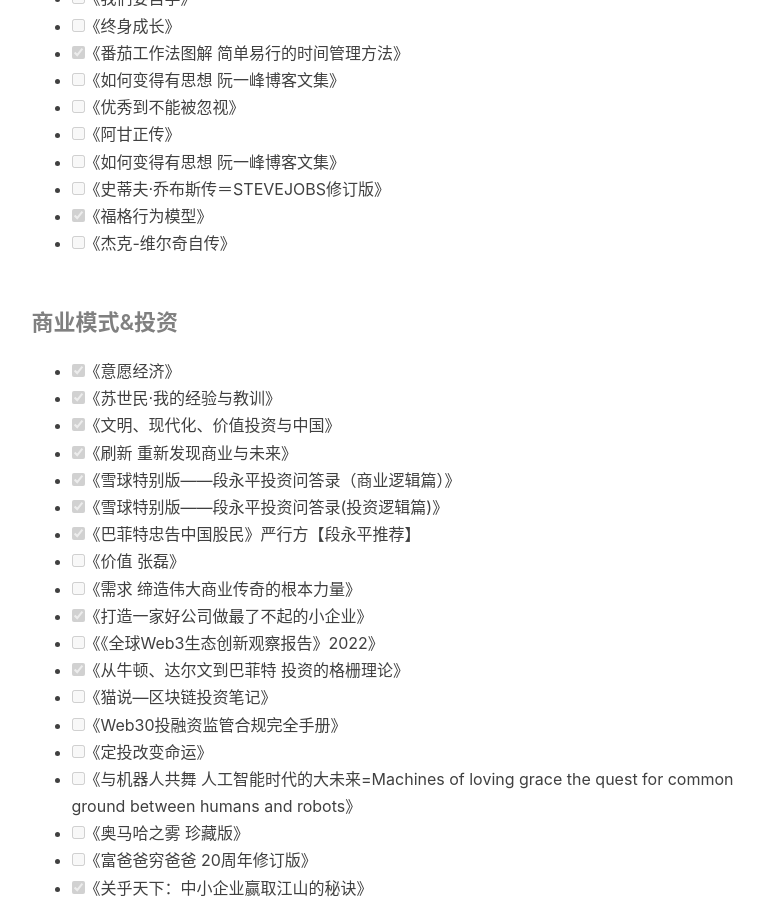
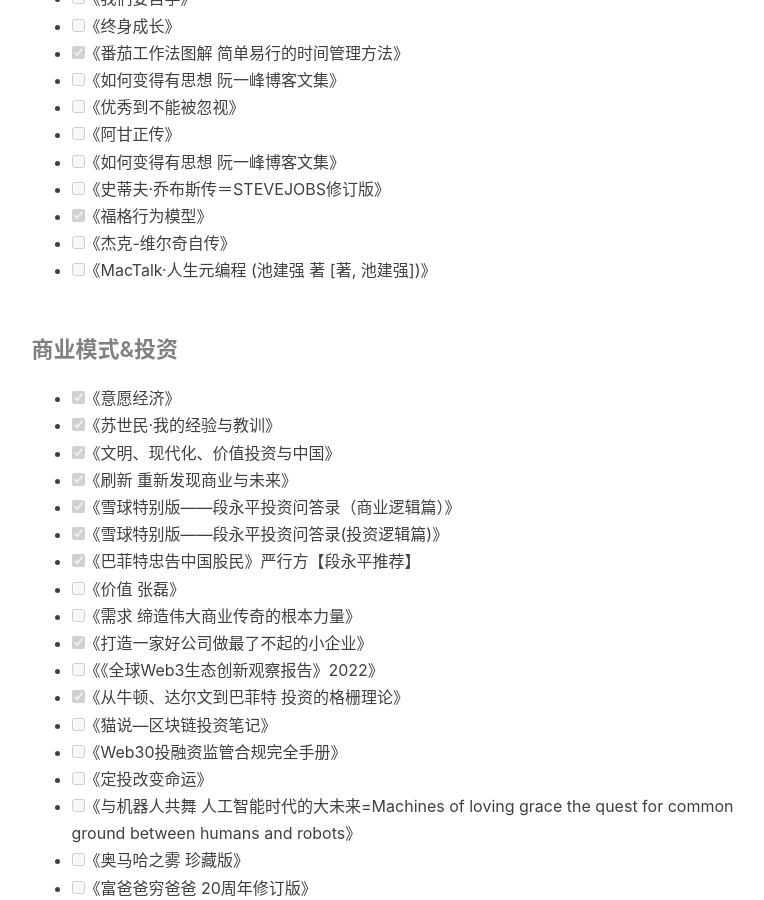
Before and after one commit to nogeek-cn/nogeek-cn.github.io, a Jekyll site: the page built from about.html, in a window 1280 px wide and 900 px high, scrolled down 1915 px. Shown: the whole window, without its empty margins (136-900 px from the left). Built offline with Jekyll 4.4.1, drawn with Linux system fonts in a browser that asks for light colours; nearby versions of some CDN libraries; comment, search, counter and statistics services are not loaded.

Commit message:
2023-07-26 13:43:48 AutoCommit.sh by Darian

```diff
--- a/_includes/about/zh.md
+++ b/_includes/about/zh.md
@@ -52,6 +52,7 @@
 - [ ] 《史蒂夫·乔布斯传＝STEVEJOBS修订版》
 - [x] 《福格行为模型》
 - [ ] 《杰克-维尔奇自传》
+- [ ] 《MacTalk·人生元编程 (池建强 著 [著, 池建强])》
 
 #### 商业模式&投资
 
```
